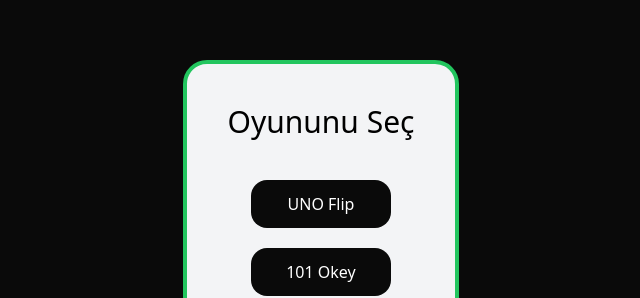
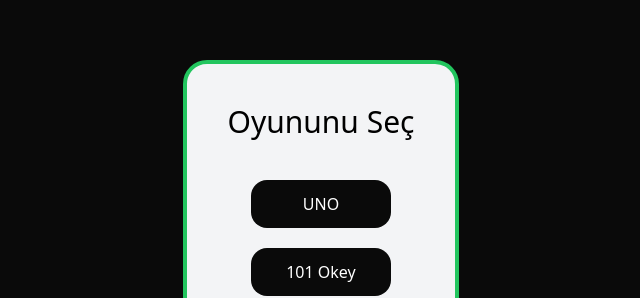
Before and after one commit to sinandmr/score-recorder, a React (Create React App) app: page / in a window 1280 px wide. Shown: the part 166-464 px from the top of the page, without its empty margins (319-959 px from the left). Built offline with nearby package versions, Linux system fonts and the light colour scheme.

Commit message:
Changed games id values to constant and Game State

```diff
--- a/src/constants/games.js
+++ b/src/constants/games.js
@@ -1,17 +1,21 @@
+export const OKEY_101 = 'uno-flip';
+export const UNO = '101';
+export const TAVLA = 'tavla';
+
 const games = [
   {
-    id: 'uno-flip',
-    title: 'UNO Flip',
+    id: UNO,
+    title: 'UNO',
     to: '/uno'
   },
   {
-    id: '101',
+    id: OKEY_101,
     title: '101 Okey',
     to: '/101'
 
   },
   {
-    id: 'tavla',
+    id: TAVLA,
     title: 'Tavla',
     to: '/tavla'
   }
--- a/src/store/Game.js
+++ b/src/store/Game.js
@@ -4,7 +4,8 @@ export const Game = createSlice({
   name: 'game',
   initialState: {
     game: '',
-    rounds: '123',
+    wins: '', // for "Tavla (Backgammon)" game
+    rounds: '2',
     numberOfTeams: '',
     teams: [],
   },
```
